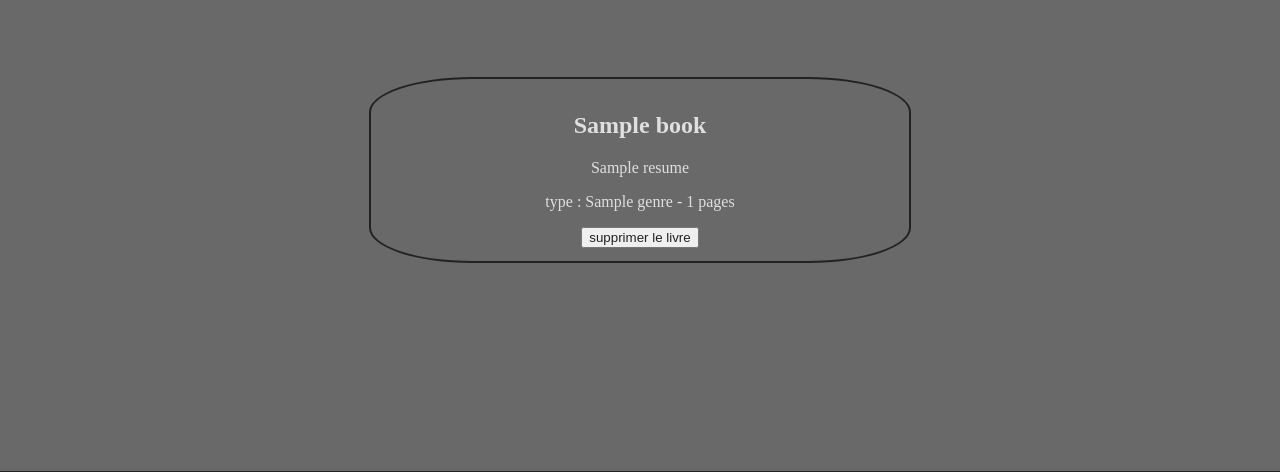
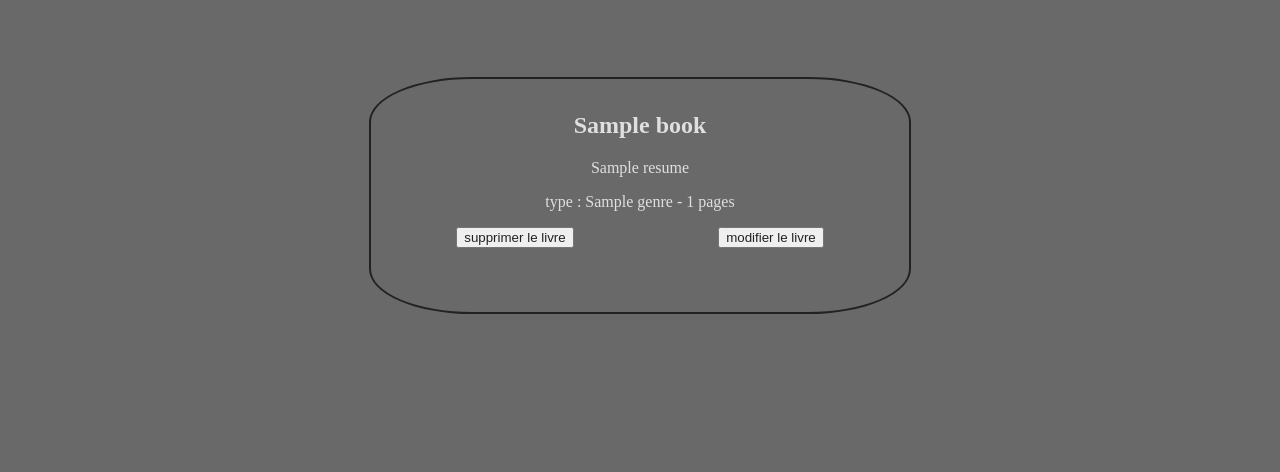
Before and after one commit to MarleneTissier/symfony_library, a Symfony app: template templates/admin/admin_book.html.twig in a window 1280 px wide. Shown: the part 253-725 px from the top of the page. Run offline with Twig, Linux system fonts and the light colour scheme; the template is opened without the code that fills it: most values are stand-ins (such as "Sample title", 1, 10 or a date in 2020); some libraries are stand-ins or nearby versions.

Commit message:
creation des 2 formulaires update book et author

```diff
--- a/public/style.css
+++ b/public/style.css
@@ -112,7 +112,7 @@ h3{
     margin: auto;
 }
 /*les pages d'ajout*/
-.blocFormAjout{
+.blocFormAjout, .blocForm{
     padding: 5%;
     position: relative;
     width: 45%;
@@ -144,13 +144,17 @@ input[type=button] {
 /*admin*/
 .boutton{
     display: flex;
+    margin-bottom: 10%;
+    justify-content: space-around;
 }
-.button_delete{
-    margin: auto;
-}.button_delete a{
+.button_delete a{
     text-decoration: none;
     color: #222222;
  }
+.button_update a{
+    text-decoration: none;
+    color: #222222;
+}
 
 /*le footer : */
 footer{
--- a/templates/admin/admin_author.html.twig
+++ b/templates/admin/admin_author.html.twig
@@ -16,6 +16,7 @@
         {% endif %}
         <div class="boutton">
             <button class="button_delete" name="button_delete" type="submit" formmethod="get"><a href="{{path('delete_admin_author', {'id':author.id}) }}">supprimer l'auteur</a></button>
+            <button class="button_update" name="button_update" type="submit" formmethod="get"><a href="{{path('update_admin_author', {'id':author.id}) }}">modifier l'auteur</a></button>
         </div>
     </div>
 {% endblock %}
--- a/templates/admin/admin_authors.html.twig
+++ b/templates/admin/admin_authors.html.twig
@@ -27,6 +27,7 @@
                             supprimer l'auteur
                         </a>
                     </button>
+                    <button class="button_update" name="button_update" type="submit" formmethod="get"><a href="{{path('update_admin_author', {'id':author.id}) }}">modifier l'auteur</a></button>
                 </div>
 
             </div>
--- a/templates/admin/admin_book.html.twig
+++ b/templates/admin/admin_book.html.twig
@@ -10,6 +10,7 @@
             <p>type : {{ book.genre }} - {{ book.nbPages }} pages</p>
             <div class="boutton">
                 <button class="button_delete" name="button_delete" type="submit" formmethod="get"><a href="{{path('delete_admin_books', {'id':book.id}) }}">supprimer le livre</a></button>
+                <button class="button_update" name="button_update" type="submit" formmethod="get"><a href="{{path('update_admin_book', {'id':book.id}) }}">modifier le livre</a></button>
             </div>
         </div>
     </div>
--- a/templates/admin/admin_books.html.twig
+++ b/templates/admin/admin_books.html.twig
@@ -13,6 +13,7 @@
                 </a>
                 <div class="boutton">
                     <button class="button_delete" name="button_delete" type="submit" formmethod="get"><a href="{{path('delete_admin_books', {'id':book.id}) }}">supprimer le livre</a></button>
+                    <button class="button_update" name="button_update" type="submit" formmethod="get"><a href="{{path('update_admin_book', {'id':book.id}) }}">modifier le livre</a></button>
                 </div>
             </div>
 
```
Also changed, not shown: src/Controller/AdminController.php (+62 -2 lines), templates/admin/update_admin_author.html.twig (added, +10 -0 lines), templates/admin/update_admin_book.html.twig (added, +10 -0 lines).
